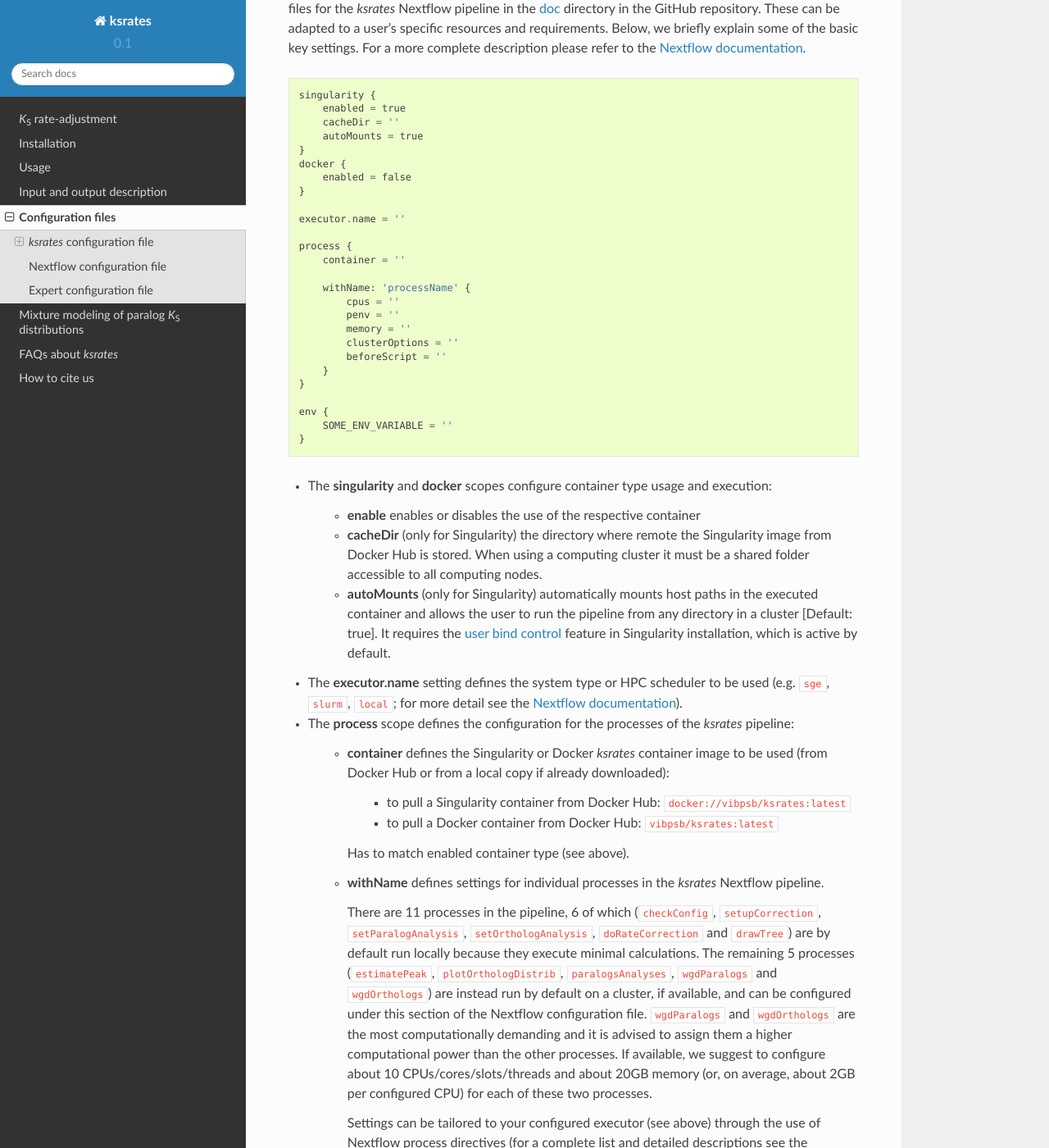
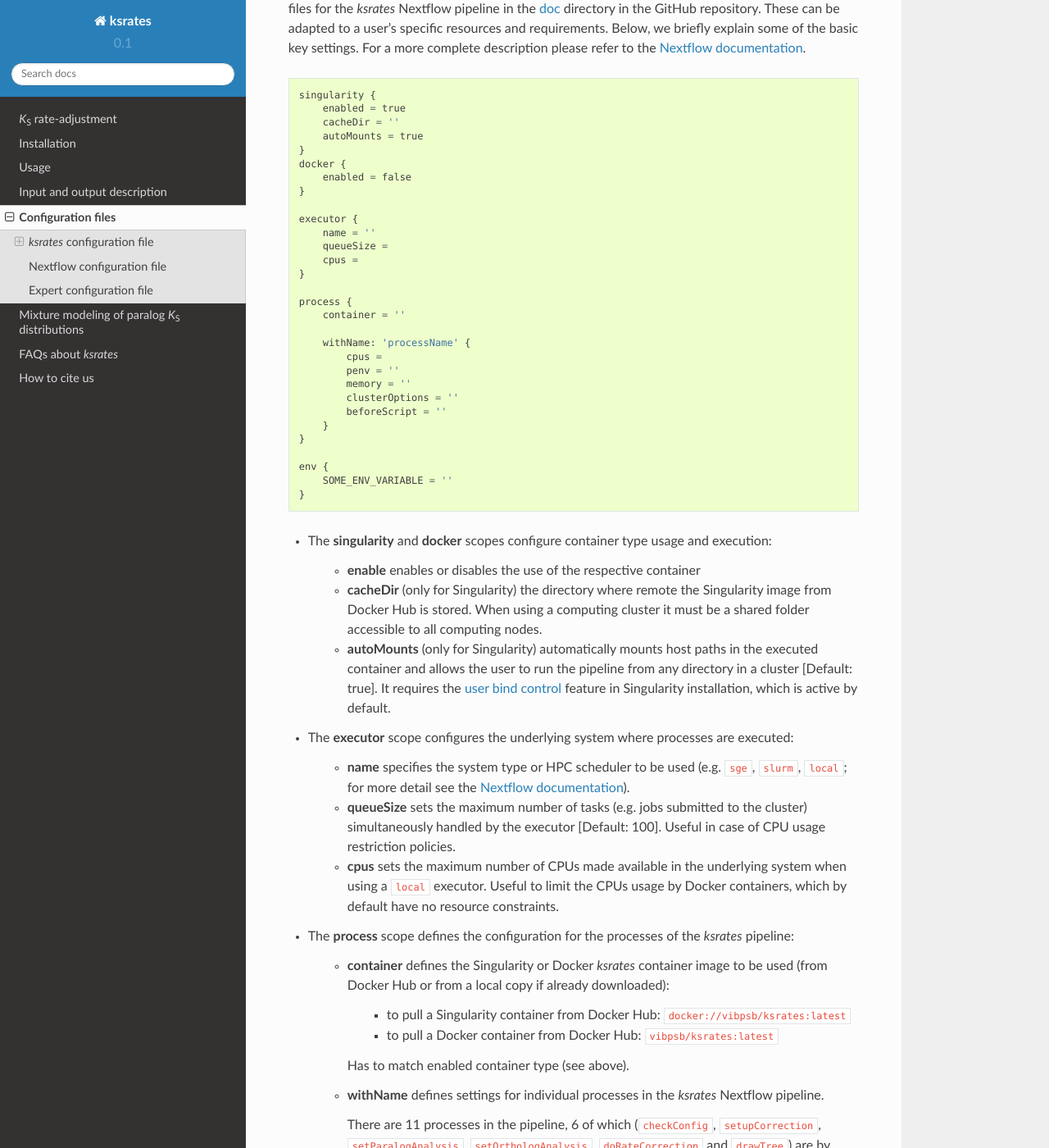
Before and after one commit to VIB-PSB/ksrates, a Sphinx documentation site: the page built from doc/source/configuration.rst, in a window 1280 px wide and 1400 px high, scrolled down 4052 px. Shown: the whole window at 82% size. Built offline with Sphinx 7.4.7 and the Read the Docs theme 2.0.0, drawn with Linux system fonts in a browser that asks for light colours.

Commit message:
Explain executor queueSize and cpus in docs

```diff
--- a/doc/source/configuration.rst
+++ b/doc/source/configuration.rst
@@ -131,13 +131,17 @@ The Nextflow configuration file is used to configure various settings for the *k
         enabled = false
     }
 
-    executor.name = ''
+    executor {
+        name = ''
+        queueSize =
+        cpus =
+    }
 
     process {
         container = ''
 
         withName: 'processName' {
-            cpus = ''
+            cpus =
             penv = ''
             memory = ''
             clusterOptions = ''
@@ -155,7 +159,12 @@ The Nextflow configuration file is used to configure various settings for the *k
     * **cacheDir** (only for Singularity) the directory where remote the Singularity image from Docker Hub is stored. When using a computing cluster it must be a shared folder accessible to all computing nodes.
     * **autoMounts** (only for Singularity) automatically mounts host paths in the executed container and allows the user to run the pipeline from any directory in a cluster [Default: true]. It requires the `user bind control <https://sylabs.io/guides/3.7/admin-guide/configfiles.html?highlight=user%20bind%20control#bind-mount-management>`__ feature in Singularity installation, which is active by default.
 
-* The **executor.name** setting defines the system type or HPC scheduler to be used (e.g. ``sge``, ``slurm``, ``local``; for more detail see the `Nextflow documentation <https://www.nextflow.io/docs/latest/executor.html>`__).
+* The **executor** scope configures the underlying system where processes are executed:
+
+    * **name** specifies the system type or HPC scheduler to be used (e.g. ``sge``, ``slurm``, ``local``; for more detail see the `Nextflow documentation <https://www.nextflow.io/docs/latest/executor.html>`__).
+    * **queueSize** sets the maximum number of tasks (e.g. jobs submitted to the cluster) simultaneously handled by the executor [Default: 100]. Useful in case of CPU usage restriction policies.
+    * **cpus** sets the maximum number of CPUs made available in the underlying system when using a ``local`` executor. Useful to limit the CPUs usage by Docker containers, which by default have no resource constraints.
+
 * The **process** scope defines the configuration for the processes of the *ksrates* pipeline:
 
     * **container** defines the Singularity or Docker *ksrates* container image to be used (from Docker Hub or from a local copy if already downloaded):
```
